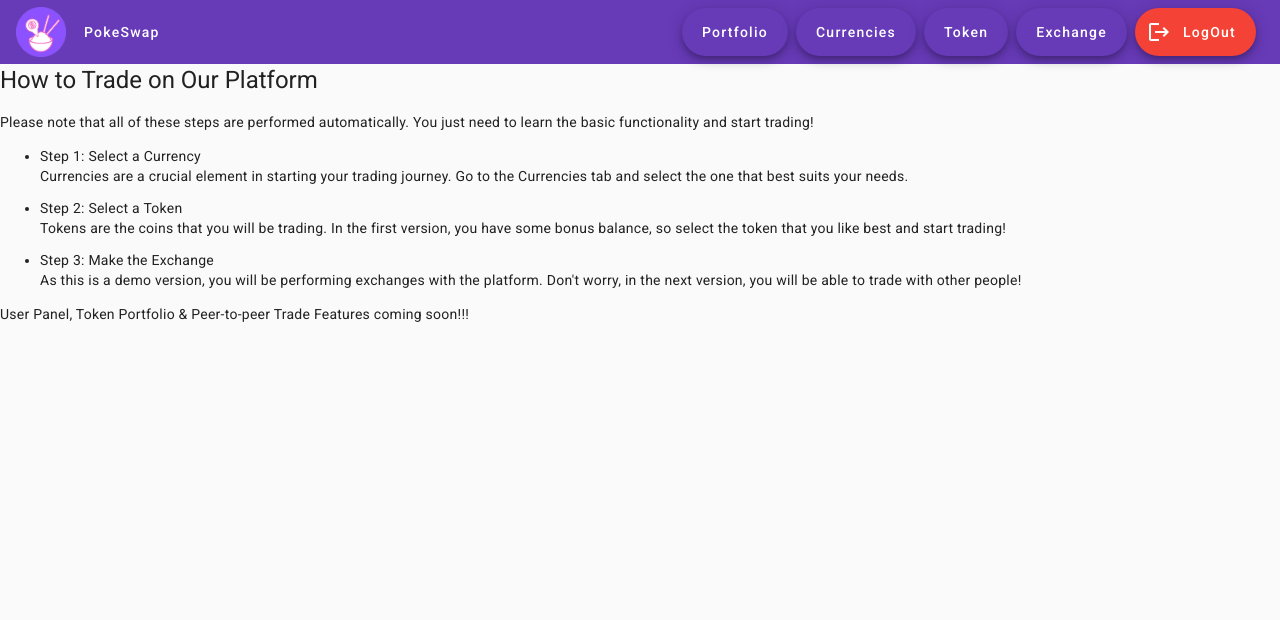
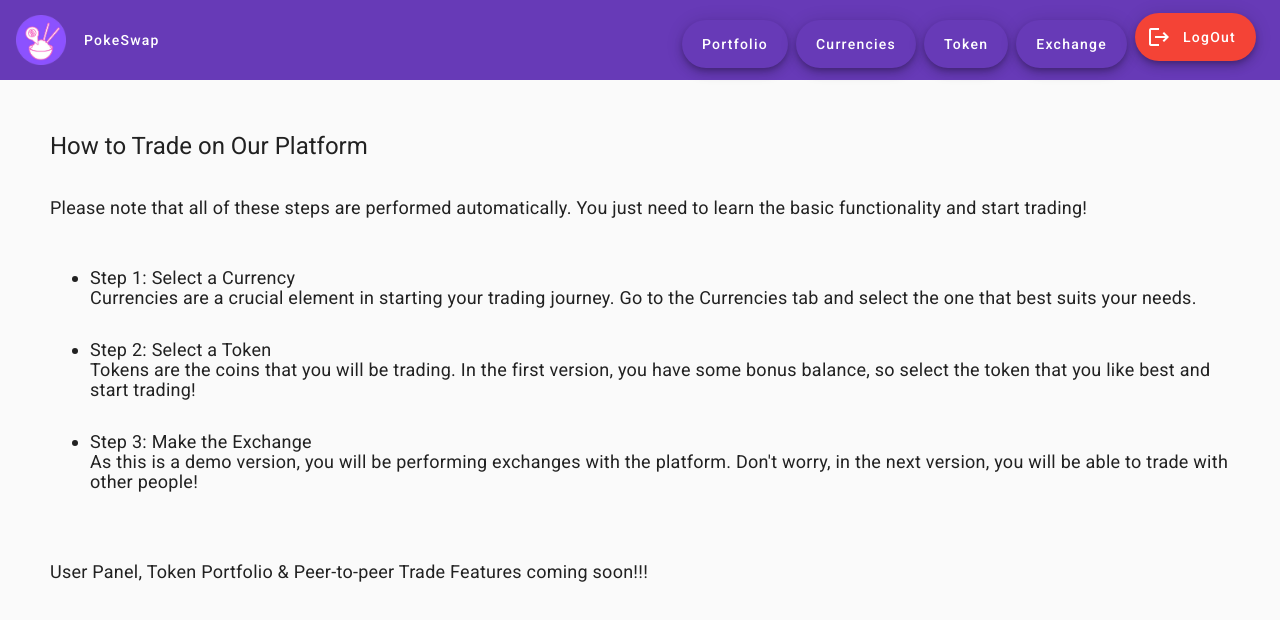
Before and after one commit to OpenFinance-upc-pre-202301-si729-sw53/PokeSwap-Frontend, an Angular app: page /dashboard/portfolio in a window 1280 px wide. Shown: the top 620 px of the page. Built offline with nearby package versions, Linux system fonts and the light colour scheme.

Commit message:
commit...

```diff
--- a/src/app/components/currencies/currencies.component.scss
+++ b/src/app/components/currencies/currencies.component.scss
@@ -7,12 +7,10 @@
 }
 
 .container{
-    position: absolute;
-    top: 50%;
-    left: 50%;
     display: flex;
-    flex-direction: row;
-    transform: translate(-50%, -50%);
+    flex-wrap: wrap;
+    justify-content: center;
+    align-items: center;
 }
 .card{
     background-color: black;
--- a/src/app/components/home/home.component.ts
+++ b/src/app/components/home/home.component.ts
@@ -6,5 +6,9 @@ import { Component } from '@angular/core';
   styleUrls: ['./home.component.scss']
 })
 export class HomeComponent {
+  visible: boolean = false;
 
+  showMenu(show: boolean): void {
+    this.visible = show;
+  }
 }
--- a/src/app/components/token/token.component.scss
+++ b/src/app/components/token/token.component.scss
@@ -69,4 +69,8 @@ button {
   .token-name {
     margin-left: 10px;
   }
+
+  .symbol {
+    display: none;
+  }
 }
--- a/src/app/components/tokens-list/tokens-list.component.html
+++ b/src/app/components/tokens-list/tokens-list.component.html
@@ -1,26 +1,28 @@
 <div class="instr">
+    <div>
         <h1 class="header">
             How to Trade on Our Platform
-    </h1>
+        </h1><br>
         <p class="note">
             Please note that all of these steps are performed automatically. You just need to learn the basic functionality and start trading!
-    </p>
+        </p><br>
         <ul class="steps">
             <li>
                 <span>Step 1: Select a Currency</span>
                 <p>Currencies are a crucial element in starting your trading journey. Go to the Currencies tab and select the one that best suits your needs.</p>
-        </li>
+            </li><br>
             <li>
                 <span>Step 2: Select a Token</span>
                 <p>Tokens are the coins that you will be trading. In the first version, you have some bonus balance, so select the token that you like best and start trading!</p>
-        </li>
+            </li><br>
             <li>
                 <span>Step 3: Make the Exchange</span>
                 <p>As this is a demo version, you will be performing exchanges with the platform. Don't worry, in the next version, you will be able to trade with other people!</p>
-        </li>
-    </ul>
+            </li><br>
+        </ul><br>
 
         <p class="note">
             User Panel, Token Portfolio & Peer-to-peer Trade Features coming soon!!!
         </p>
     </div>
+</div>
--- a/src/app/components/tokens-list/tokens-list.component.scss
+++ b/src/app/components/tokens-list/tokens-list.component.scss
@@ -1,87 +1,19 @@
-img {
-    width: 50px;
-    margin-right: 10px;
+.instr {
+    font-size: large;
+    padding: 50px;
+    display: flex;
+    justify-content: center;
+    align-items: center;
 }
-
-button {
-    margin-right: 8px;
-}
-
-.example-spacer {
-    flex: 1 1 auto;
-}
-
-
-
-.menu_items {
-    display: flex;
-    flex-direction: column;
-    width: 100vw;
-    height: -100vh;
-}
-
-.container_toolbar {
-    height: 80px;
-    position: relative;
-    z-index: 100;
-}
-
-.bt_close {
-    background-color: brown;
-}
-
-
 
 /*  STYLE RESPONSIVE__________________________________________  */
 
   /* Estilos para dispositivos medianos (de hasta 992px) */
 @media only screen and (max-width: 992px) {
-    .container_toolbar {
-        .bt_toolbar {
-            display: none;
-        }
 
-        .bt_menu {
-            display: block;
-        }
-    }
-
-    .bt_menu {
-        display: flex;
-    }
-
-    .menu_items {
-        position: fixed;
-        top: 0;
-        left: 0;
-        display: flex;
-        flex-direction: column;
-        justify-content: center;
-        align-items: center;
-        width: 100vw;
-        height: 100vh;
-        background-color: white;
-        transition: all 2s;
-        z-index: 10;
-
-        button {
-            margin-top: 10px;
-        }
-
-        .bt {
-            margin-bottom: 10px;
-            padding: 20px 30px;
-        }
-        a {
-            padding-bottom: 50px;
-            font-size: large;
-        }
-    }
 }
 
   /* Estilos para dispositivos grandes (más de 993px) */
 @media only screen and (min-width: 993px) {
-    .bt_menu {
-        display: none;
-    }
+
 }
--- a/src/app/components/toolbar/toolbar.component.html
+++ b/src/app/components/toolbar/toolbar.component.html
@@ -1,58 +1,33 @@
-<mat-toolbar color="primary">
+<mat-toolbar color="primary" style="height: 80px;">
   <img src="../../../assets/img/logo-poke.png" alt="" />
   <a mat-button href="/dashboard/currencies">PokeSwap</a>
   <span class="example-spacer"></span>
 
-  <button
-    mat-fab
-    extended
-    color="primary"
-    aria-label="Button for 'portfolio'"
-    routerLink="portfolio"
-  >
-    Portfolio
+  <div class="navbar">
+    <ul class="menu">
+      <button mat-fab extended color="primary" aria-label="Button for 'portfolio'"routerLink="portfolio">Portfolio</button>
+      <button mat-fab extended color="primary" aria-label="Button for 'currencies'" routerLink="currencies">Currencies</button>
+      <button mat-fab extended color="primary" aria-label="Button for 'token'" routerLink="token">Token</button>
+      <button mat-fab extended color="primary" aria-label="Button for 'exchange'" routerLink="exchange">Exchange</button>
+      <button mat-fab extended color="warn" aria-label="Button for 'exit' with exit icon" routerLink="login"><mat-icon>logout</mat-icon>LogOut</button>
+    </ul>
+  </div>
+
+  <button *ngIf="!visible; else bloqueElse" mat-icon-button class="bt_menu" aria-label="Example icon-button with menu icon" (click)="showMenu(true)">
+    <mat-icon>menu</mat-icon>
   </button>
-
-  <button
-    mat-fab
-    extended
-    color="primary"
-    aria-label="Button for 'currencies'"
-    routerLink="currencies"
-  >
-    Currencies
-  </button>
-
-  <button
-    mat-fab
-    extended
-    color="primary"
-    aria-label="Button for 'token'"
-    routerLink="token"
-  >
-    Token
-  </button>
-
-  <button
-    mat-fab
-    extended
-    color="primary"
-    aria-label="Button for 'exchange'"
-    routerLink="exchange"
-  >
-    Exchange
-  </button>
-
-
-  <button
-    mat-fab
-    extended
-    color="warn"
-    aria-label="Button for 'exit' with exit icon"
-    routerLink="login"
-  >
-    <mat-icon>logout</mat-icon>
-    LogOut
-  </button>
+  <ng-template #bloqueElse>
+    <button mat-icon-button class="bt_close" aria-label="Example icon-button with menu icon" (click)="showMenu(false)">
+      <mat-icon>close</mat-icon>
+    </button>
+  </ng-template>
 
 </mat-toolbar>
+
+<div class="menu_items" *ngIf="visible" (click)="showMenu(false)">
+  <a mat-button color="basic" routerLink="portfolio">PORTFOLIO</a>
+  <a mat-button color="basic" routerLink="currencies">CURRENCIES</a>
+  <a mat-button color="basic" routerLink="token">TOKEN</a>
+  <a mat-button color="basic" routerLink="exchange">EXCHANGE</a>
+  <button mat-raised-button color="primary"><a routerLink="login">LOGOUT</a></button>
+</div>
--- a/src/app/components/toolbar/toolbar.component.scss
+++ b/src/app/components/toolbar/toolbar.component.scss
@@ -10,3 +10,58 @@ button {
 .example-spacer {
     flex: 1 1 auto;
 }
+
+
+@media only screen and (max-width: 400px) {
+
+}
+
+/* Estilos para dispositivos pequeÃ±os (hasta 650px) */
+@media only screen and (max-width: 650px) {
+    .bt_menu, .bt_close {
+        margin-right: 5px;
+    }
+}
+
+/* Estilos para dispositivos medianos (de 651px a 1104px) */
+@media only screen and (max-width: 899px) {
+    .menu_items {
+        position: fixed;
+        top: 80px;
+        left: 0;
+        display: flex;
+        flex-direction: column;
+        justify-content: center;
+        align-items: center;
+        width: 100vw;
+        height: 100vh;
+        background-color: white;
+        transition: all 2s;
+        z-index: 10;
+    }
+
+    .menu_items button {
+        margin-top: 10px;
+    }
+
+    .menu_items .bt {
+        margin-bottom: 10px;
+        padding: 20px 30px;
+    }
+
+    .menu_items a {
+        padding-bottom: 50px;
+        font-size: large;
+    }
+
+    .navbar {
+        display: none;
+    }
+}
+
+/* Estilos para dispositivos grandes (mas de 1105px) */
+@media only screen and (min-width: 900px) {
+    .bt_menu {
+        display: none;
+    }
+}
--- a/src/app/components/toolbar/toolbar.component.ts
+++ b/src/app/components/toolbar/toolbar.component.ts
@@ -6,5 +6,9 @@ import { Component } from '@angular/core';
   styleUrls: ['./toolbar.component.scss']
 })
 export class ToolbarComponent {
+  visible: boolean = false;
 
+  showMenu(show: boolean): void {
+    this.visible = show;
+  }
 }
```
Lines whose indentation alone changed are shown as unchanged.
